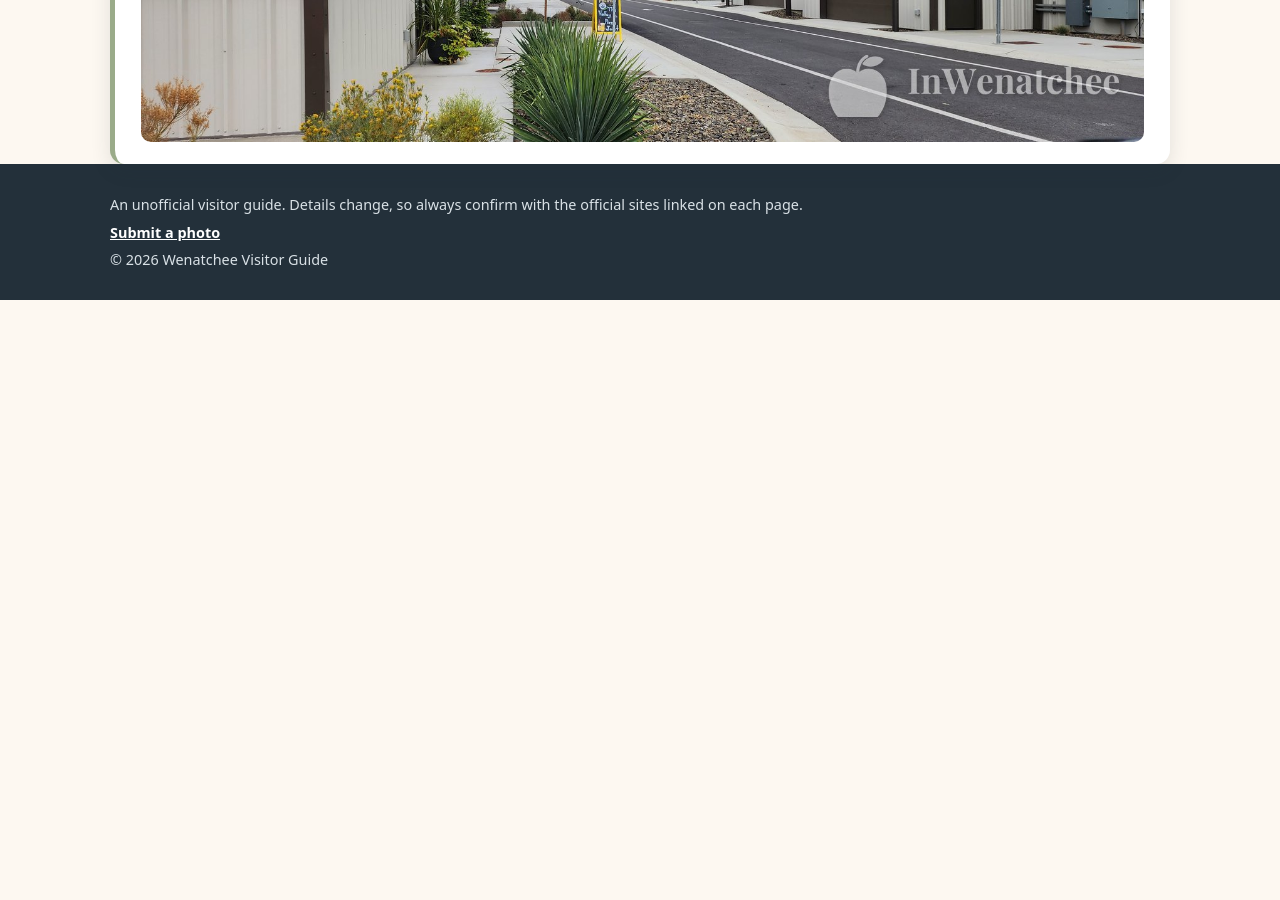
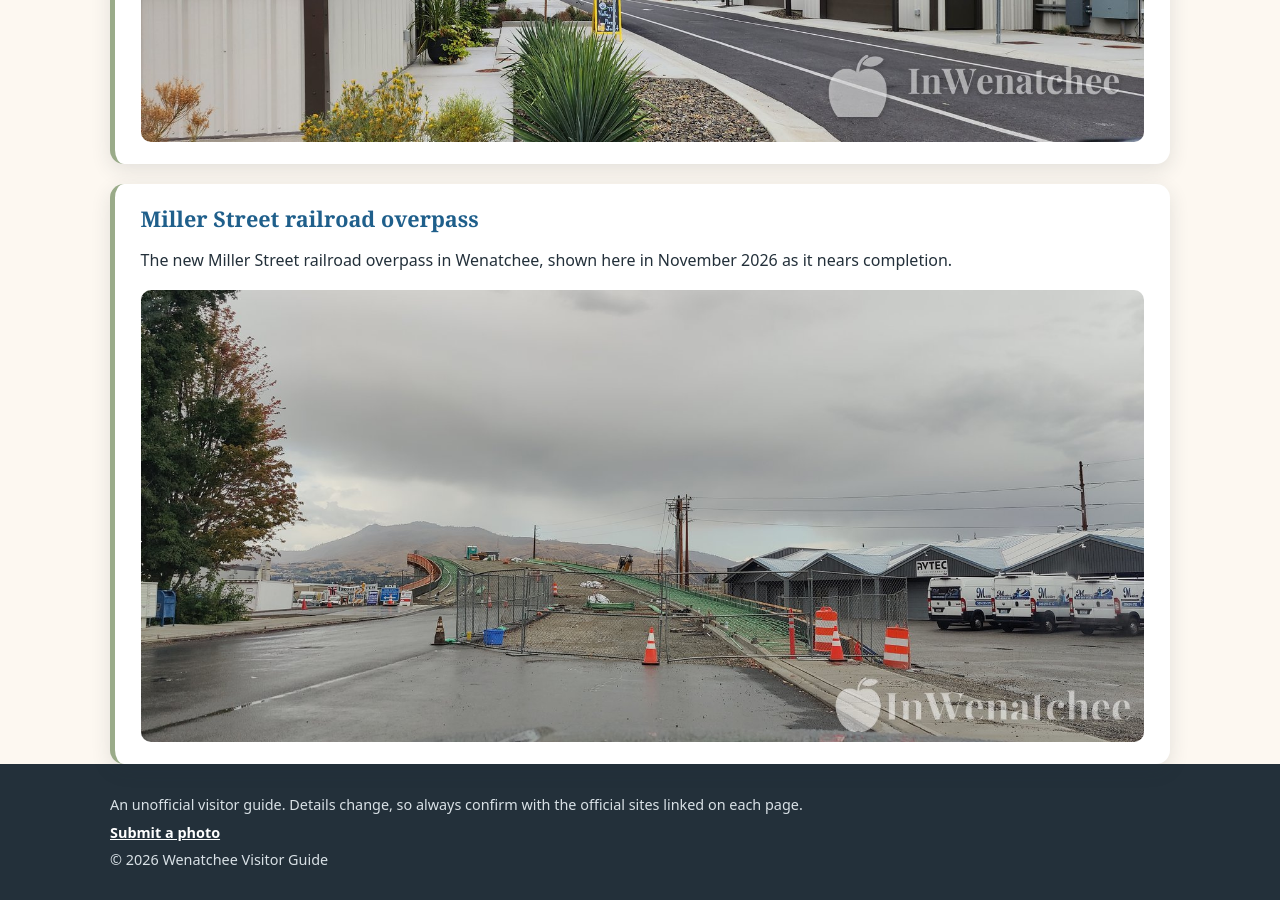
Before and after one commit to jbriggs31/Inwenatchee, a plain HTML site: page building.html in a window 1280 px wide. Shown: the part 2344-3244 px from the top of the page. Before the commit the page ends 2644 px from the top, so only its background shows below. Drawn offline with Linux system fonts and the light colour scheme.

Commit message:
Add the Miller Street overpass photo to the building page.
The picture is resized, stripped of metadata, and watermarked like the other gallery photos.

Co-authored-by: jbriggs31 <jbriggs31@users.noreply.github.com>

```diff
--- a/building.html
+++ b/building.html
@@ -62,6 +62,13 @@
           <img src="images/wenatchee-trades-district-2.jpg" width="1600" height="628" loading="lazy" alt="Street between modern industrial-style buildings with garage doors, with an agave plant in the foreground.">
         </div>
       </article>
+      <article class="item">
+        <h2>Miller Street railroad overpass</h2>
+        <p>The new Miller Street railroad overpass in Wenatchee, shown here in November 2026 as it nears completion.</p>
+        <div class="photos">
+          <img src="images/miller-overpass.jpg" width="1600" height="720" loading="lazy" alt="Miller Street railroad overpass nearing completion, November 2026">
+        </div>
+      </article>
     </section>
   </main>
 
```
Also changed, not shown: images/miller-overpass.jpg (added).
